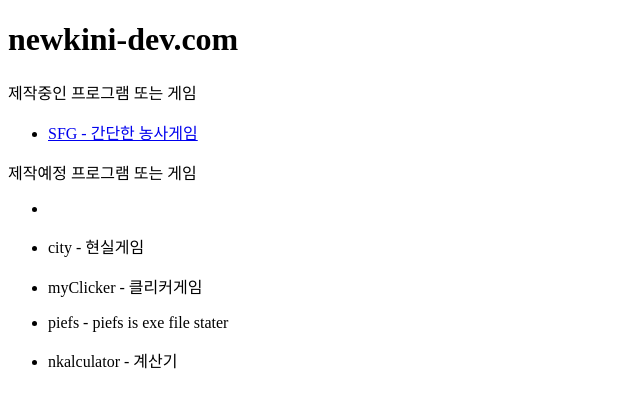
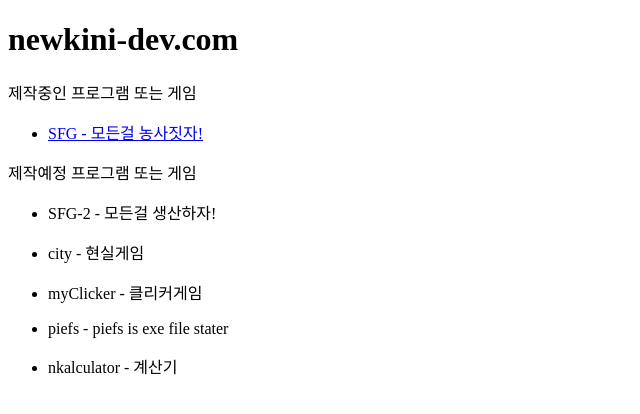
Before and after one commit to newkincode/site, a SvelteKit app: page / in a window 1280 px wide. Shown: the top 414 px of the page, without its empty margins (0-640 px from the left). Built offline with nearby package versions, Linux system fonts and the light colour scheme.

Commit message:
Update +page.svelte

```diff
--- a/src/routes/+page.svelte
+++ b/src/routes/+page.svelte
@@ -1,11 +1,11 @@
 <h1>newkini-dev.com</h1>
 <p>제작중인 프로그램 또는 게임</p>
 <ul>
-    <li><a href="/sfg">SFG - 간단한 농사게임</a></li>
+    <li><a href="/sfg">SFG - 모든걸 농사짓자!</a></li>
 </ul>
 <p>제작예정 프로그램 또는 게임</p>
 <ul>
-    <li></li>
+    <li><p>SFG-2 - 모든걸 생산하자!</p></li>
     <li><p>city - 현실게임</p></li>
     <li><p>myClicker - 클리커게임</p></li>
     <li><p>piefs - piefs is exe file stater</p></li>
```
